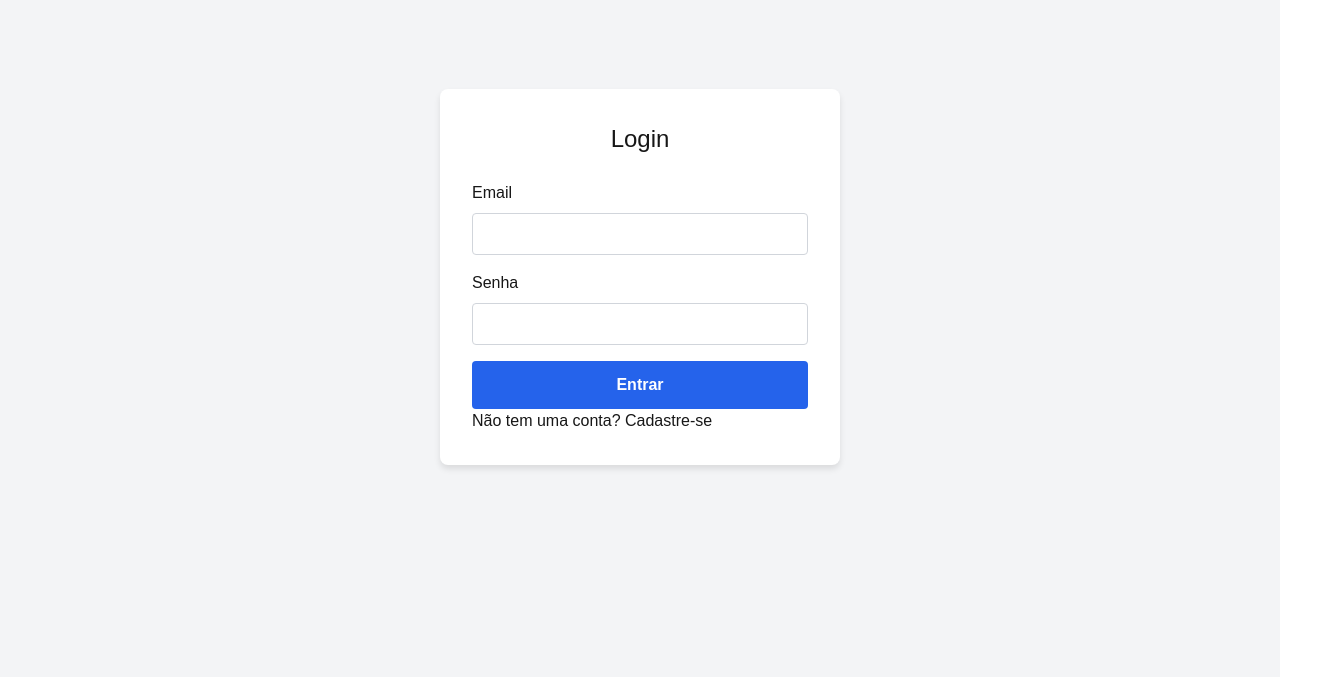
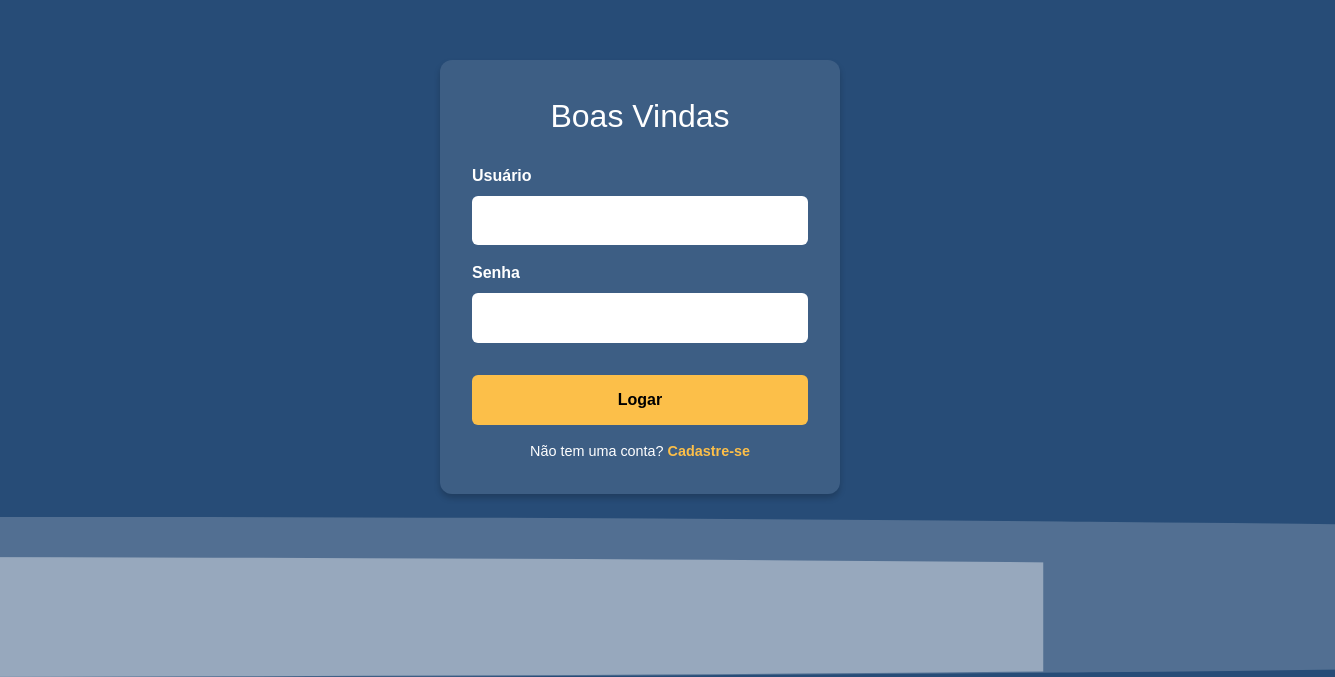
Before and after one commit to wwpedro/Education, a Next.js app: page /login in a window 1280 px wide. Shown: the part 123-800 px from the top of the page, 1335 px wide, since content can reach past the window. Built offline with nearby package versions, Linux system fonts and the light colour scheme.

Commit message:
criado login e cadastro dos alunos

```diff
--- a/src/app/login/login.css
+++ b/src/app/login/login.css
@@ -1,58 +1,128 @@
-.login-container {
+/* Fundo geral */
+body {
+  margin: 0;
+  font-family: Arial, sans-serif;
+  background-color: #274c77; /* Azul escuro */
+  color: white;
+  height: 100vh;
   display: flex;
   justify-content: center;
   align-items: center;
-    height: 100vh;
-    background-color: #f3f4f6;
+  overflow: hidden; /* Evita barra de rolagem causada pelo movimento */
 }
 
+.login-container {
+  display: flex;
+  flex-direction: column;
+  align-items: center;
+  justify-content: center;
+  width: 100%;
+  height: 100%;
+  position: relative;
+}
+
+/* Waves */
+.wave {
+  position: absolute;
+  width: 200%; /* Largura extra para animação */
+  height: 200px;
+  bottom: 0;
+  animation: moveWave 10s linear infinite;
+}
+
+.wave-back {
+  background: rgba(255, 255, 255, 0.2);
+  clip-path: ellipse(120% 40% at 50% 60%);
+  z-index: 1;
+  animation-duration: 12s; /* Velocidade mais lenta */
+}
+
+.wave-front {
+  background: rgba(255, 255, 255, 0.4);
+  clip-path: ellipse(120% 30% at 50% 70%);
+  z-index: 2;
+  animation-duration: 8s; /* Velocidade padrão */
+}
+
+/* Animação para mover as waves */
+@keyframes moveWave {
+  0% {
+    transform: translateX(0);
+  }
+  100% {
+    transform: translateX(-50%);
+  }
+}
+
+/* Formulário */
 .login-form {
-    background: white;
+  background: rgba(255, 255, 255, 0.1); /* Fundo translúcido */
   padding: 2rem;
-    border-radius: 8px;
-    box-shadow: 0 4px 6px rgba(0, 0, 0, 0.1);
+  border-radius: 12px;
+  box-shadow: 0 4px 6px rgba(0, 0, 0, 0.2);
+  z-index: 3;
   width: 100%;
   max-width: 400px;
-    box-sizing: border-box;
+  text-align: center;
 }
 
 .login-form h1 {
+  font-size: 2rem;
   margin-bottom: 1.5rem;
-    font-size: 1.5rem;
-    text-align: center;
+  color: white;
 }
 
 .form-group {
   margin-bottom: 1rem;
+  text-align: left;
 }
 
 .form-group label {
   display: block;
-    font-weight: 500;
+  font-weight: bold;
   margin-bottom: 0.5rem;
 }
 
 .form-group input {
   width: 100%;
-    padding: 0.5rem;
-    border: 1px solid #d1d5db;
-    border-radius: 4px;
+  padding: 0.8rem;
+  border: none;
+  border-radius: 6px;
   font-size: 1rem;
+  background: #fff;
+  color: #333;
 }
 
 button {
   width: 100%;
-    padding: 0.75rem;
+  padding: 0.8rem;
+  background-color: #fcbf49; /* Amarelo */
   border: none;
-    background-color: #2563eb;
-    color: white;
+  border-radius: 6px;
   font-size: 1rem;
-    font-weight: 600;
-    border-radius: 4px;
+  font-weight: bold;
   cursor: pointer;
+  color: #000;
+  margin-top: 1rem;
   transition: background-color 0.3s ease;
 }
 
 button:hover {
-    background-color: #1d4ed8;
+  background-color: #d89f36;
 }
+
+.redirect {
+  margin-top: 1rem;
+  color: white;
+  font-size: 0.9rem;
+}
+
+.redirect .link {
+  color: #fcbf49;
+  text-decoration: none;
+  font-weight: bold;
+}
+
+.redirect .link:hover {
+  text-decoration: underline;
+}
--- a/src/app/login/page.tsx
+++ b/src/app/login/page.tsx
@@ -9,7 +9,7 @@ const LoginPage = () => {
 
   const handleLogin = async (e: React.FormEvent) => {
     e.preventDefault();
-    const response = await fetch("/api/auth/login", {
+    const response = await fetch("http://localhost:8081/api/auth/login", {
       method: "POST",
       headers: {
         "Content-Type": "application/json",
@@ -29,10 +29,15 @@ const LoginPage = () => {
 
   return (
     <div className="login-container">
+      {/* Waves no fundo */}
+      <div className="wave wave-back"></div>
+      <div className="wave wave-front"></div>
+
+      {/* Formulário */}
       <form className="login-form" onSubmit={handleLogin}>
-        <h1>Login</h1>
+        <h1>Boas Vindas</h1>
         <div className="form-group">
-          <label htmlFor="email">Email</label>
+          <label htmlFor="email">Usuário</label>
           <input
             type="email"
             id="email"
@@ -51,7 +56,7 @@ const LoginPage = () => {
             required
           />
         </div>
-        <button type="submit">Entrar</button>
+        <button type="submit">Logar</button>
         <p className="redirect">
           Não tem uma conta?{" "}
           <Link href="/register" className="link">
--- a/src/app/register/register.css
+++ b/src/app/register/register.css
@@ -1,58 +1,139 @@
-.register-container {
+/* Fundo geral */
+body {
+  margin: 0;
+  font-family: Arial, sans-serif;
+  background-color: #274c77; /* Azul escuro */
+  color: white;
+  height: 100vh;
   display: flex;
   justify-content: center;
   align-items: center;
-    height: 100vh;
-    background-color: #f9fafb;
+  overflow: hidden; /* Evita barra de rolagem causada pelo movimento */
 }
 
+.register-container {
+  display: flex;
+  flex-direction: column;
+  align-items: center;
+  justify-content: center;
+  width: 100%;
+  height: 100%;
+  position: relative;
+}
+
+/* Waves */
+.wave {
+  position: absolute;
+  width: 200%; /* Largura extra para movimento */
+  height: 200px;
+  bottom: 0;
+  animation: waveAnimation 8s linear infinite; /* Animação contínua */
+  z-index: 1;
+  opacity: 0.6;
+}
+
+.wave-back {
+  background: rgba(255, 255, 255, 0.2);
+  clip-path: ellipse(120% 40% at 50% 60%);
+  animation-duration: 10s; /* Velocidade mais lenta */
+  animation-delay: -2s; /* Animação desfasada */
+}
+
+.wave-front {
+  background: rgba(255, 255, 255, 0.4);
+  clip-path: ellipse(120% 30% at 50% 70%);
+  animation-duration: 6s; /* Velocidade mais rápida */
+}
+
+/* Animação */
+@keyframes waveAnimation {
+  0% {
+    transform: translateX(0) translateY(0);
+  }
+  25% {
+    transform: translateX(-25%) translateY(10px); /* Movimento para baixo */
+  }
+  50% {
+    transform: translateX(-50%) translateY(0); /* Movimento para cima */
+  }
+  75% {
+    transform: translateX(-75%) translateY(-10px); /* Movimento para baixo */
+  }
+  100% {
+    transform: translateX(-100%) translateY(0); /* Reinicia a posição */
+  }
+}
+
+/* Formulário */
 .register-form {
-    background: white;
+  background: rgba(255, 255, 255, 0.1); /* Fundo translúcido */
   padding: 2rem;
-    border-radius: 8px;
-    box-shadow: 0 4px 6px rgba(0, 0, 0, 0.1);
+  border-radius: 12px;
+  box-shadow: 0 4px 6px rgba(0, 0, 0, 0.2);
+  z-index: 3;
   width: 100%;
-    max-width: 450px;
+  max-width: 400px;
+  text-align: center;
 }
 
 .register-form h1 {
+  font-size: 2rem;
   margin-bottom: 1.5rem;
-    font-size: 1.5rem;
-    text-align: center;
+  color: white;
 }
 
 .form-group {
   margin-bottom: 1rem;
+  text-align: left;
 }
 
 .form-group label {
   display: block;
+  font-weight: bold;
   margin-bottom: 0.5rem;
-    font-weight: 500;
 }
 
 .form-group input,
 .form-group select {
   width: 100%;
-    padding: 0.5rem;
-    border: 1px solid #d1d5db;
-    border-radius: 4px;
+  padding: 0.8rem;
+  border: none;
+  border-radius: 6px;
   font-size: 1rem;
+  background: #fff;
+  color: #333;
 }
 
 button {
   width: 100%;
-    padding: 0.75rem;
-    background-color: #4ade80;
-    color: white;
+  padding: 0.8rem;
+  background-color: #fcbf49; /* Amarelo */
+  border: none;
+  border-radius: 6px;
   font-size: 1rem;
   font-weight: bold;
-    border: none;
-    border-radius: 4px;
   cursor: pointer;
+  color: #000;
+  margin-top: 1rem;
   transition: background-color 0.3s ease;
 }
 
 button:hover {
-    background-color: #22c55e;
+  background-color: #d89f36;
 }
+
+.redirect {
+  margin-top: 1rem;
+  color: white;
+  font-size: 0.9rem;
+}
+
+.redirect .link {
+  color: #fcbf49;
+  text-decoration: none;
+  font-weight: bold;
+}
+
+.redirect .link:hover {
+  text-decoration: underline;
+}
```
Also changed, not shown: src/app/register/page.tsx (+5 -27 lines). Lines whose indentation alone changed are shown as unchanged.
